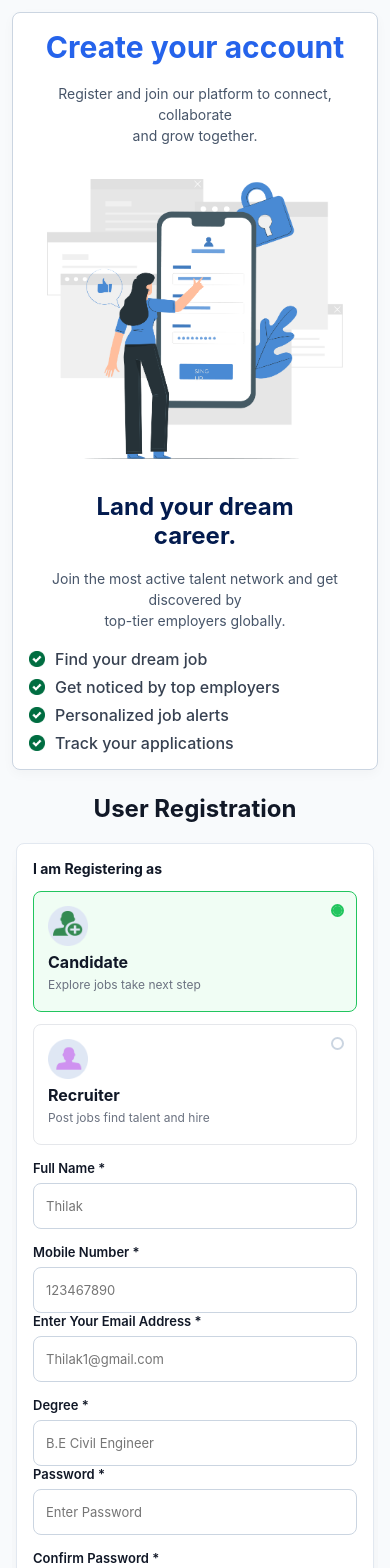
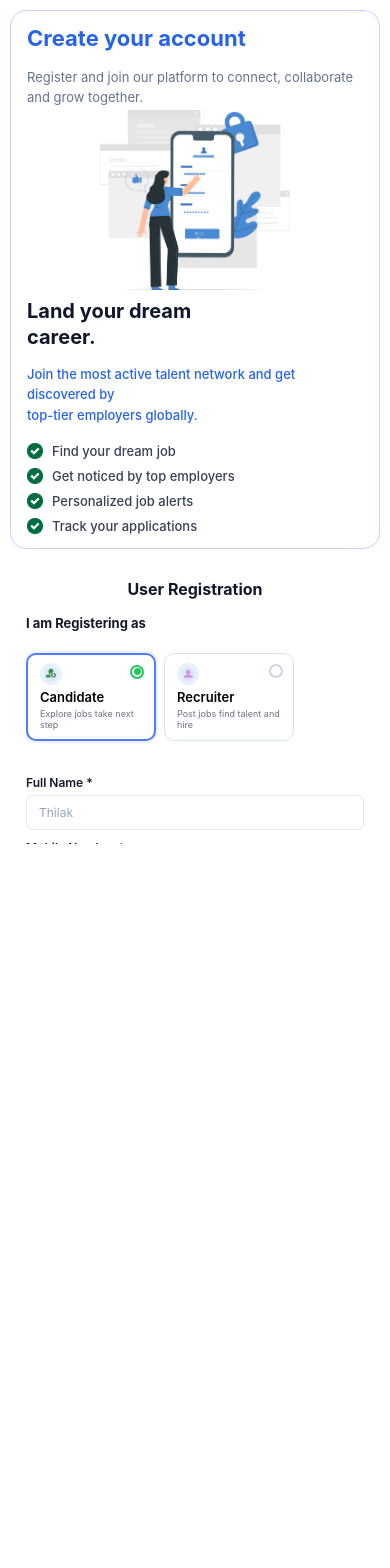
Before and after one commit to Thomastom17/Ai-resume-builder-and-screening-system, a React (Vite) app in the folder resumebuilder/: page /Resume-builder/signup/userregcandidate in a window 390 px wide. Shown: the top 1568 px of the page. After the commit the page ends 844 px from the top, so only its background shows below. Built offline with nearby package versions, Linux system fonts and the light colour scheme.

Commit message:
fix: Add media query for role card overflow on tablet and small laptop screens

```diff
--- a/resumebuilder/src/Components-login/UserRegCandidate.css
+++ b/resumebuilder/src/Components-login/UserRegCandidate.css
@@ -5,105 +5,115 @@
   font-family: -apple-system, BlinkMacSystemFont, "Segoe UI", Roboto, sans-serif;
 }
 
-.urc-register-page-wrapper {
-  display: flex;
-  gap: 1.5rem;
-  flex-wrap: nowrap;
-  padding: 1.25rem;
-  justify-content: center;
-  align-items: flex-start;
-  background-color: #f8fafc;
-  height: 100vh;
-  box-sizing: border-box;
-  overflow: hidden;
+html, body {
+  height: 100%;
 }
 
-.urc-register-container {
-  display: flex;
-  width: 100%;
-  height: 100%;
-  background: transparent;
-  justify-content: center;
-  gap: 1.5rem;
-  align-items: flex-start;
-  box-sizing: border-box;
+.urc-register-page-wrapper{
+  height:100vh;
+  width:100%;
+  background:#ffffff;
+  display:flex;
+  justify-content:center;
+  align-items:center;
+  padding:15px;
+  overflow:hidden;
+  position: relative;
 }
 
+.urc-register-container{
+  width:100%;
+  max-width:1200px;
+  height:100%;
+  max-height:96vh;
+  display:flex;
+  gap:60px;
+  align-items:stretch;
+  overflow: visible;
+}
+
+/* LEFT - matches image: slightly wider than right panel */
 .urc-register-left {
-  flex: 1 1 50%;
-  max-width: 50%;
-  padding: 18px 20px;
-  color: #1f2937;
-  background: #ffffff;
-  border: 1px solid #cbd5e1;
-  border-radius: 8px;
-  box-shadow: 0 4px 12px rgba(0, 0, 0, 0.03);
-  box-sizing: border-box;
+  flex: 0 0 42%;
+  max-width: 42%;
+  background: #fff;
+  border: 1px solid #c7d2fe;
+  border-radius: 16px;
+  padding: 24px 24px;
   display: flex;
   flex-direction: column;
   justify-content: space-between;
-  gap: 12px;
+  align-items: flex-start;
   height: 100%;
-  overflow: hidden;
-  text-align: center;
+  overflow: visible;
+  gap: 10px;
+}
+.urc-main-title{
+    font-size:22px;
+    font-weight:700;
+    color:#2563eb;
+    margin-bottom:6px;
 }
 
-.urc-register-left .urc-main-title {
-  font-size: 30px;
-  font-weight: 700;
-  color: #2563eb;
-  margin: 0;
+.urc-sub-title{
+    font-size:20px;
+    font-weight:700;
+    color:#0f172a;
+    margin:10px 0 4px;
+    line-height:1.3;
 }
 
-.urc-register-left .urc-sub-title {
-  font-size: 24px;
-  font-weight: 700;
-  color: #031b4e;
-  margin: 0;
+.urc-top-text{
+    font-size:13px;
+    color:#64748b;
+    line-height:1.55;
 }
 
-.urc-top-text, .urc-career-text {
-  font-size: 14px;
-  color: #475569;
-  line-height: 1.5;
-  margin: 0;
+.urc-career-text{
+    font-size:13px;
+    color:#2563eb;
+    line-height:1.55;
+    font-weight:500;
 }
 
+/* IMAGE - bigger to match reference, pushed down and centered */
 .urc-left-image {
   width: 100%;
-  max-width: 100%;
-  height: 280px;
-  min-height: 0;
-  flex: 0 0 auto;
-  display: block;
-  margin: 0 auto;
+  max-width: 260px;
+  height: 190px;
+  display: flex;
+  justify-content: center;
+  align-items: center;
+  align-self: center;
+  margin: 20px auto 16px;
+  flex-shrink: 0;
 }
 
-.urc-left-image img {
-  width: 100%;
-  height: 100%;
+.urc-left-image img{
+  width: auto;
+  height: 160%;
+  max-width: 100%;
+  max-height: 190%;
   object-fit: contain;
 }
 
-.urc-feature-list {
-  list-style: none;
-  margin: 0;
-  padding: 0;
-  display: grid;
-  grid-template-columns: 1fr;
-  gap: 8px;
-  text-align: center;
-  align-items: center;
+.urc-feature-list{
+  list-style:none;
+  padding:0;
+  margin-top:8px;
+  display:flex;
+  flex-direction:column;
+  gap:9px;
 }
 
-.urc-feature-item {
-  display: flex;
-  align-items: center;
-  text-align: center;
-  gap: 10px;
-  font-size: 16px;
-  font-weight: 500;
-  color: #374151;
+.urc-feature-item{
+  display:flex;
+  align-items:center;
+  justify-content:flex-start;
+  gap:9px;
+  font-size:13px;
+  color:#374151;
+  font-weight:500;
 }
 
 .urc-feature-item img {
@@ -111,99 +121,110 @@
   height: 16px;
 }
 
-
-.urc-register-right {
-  flex: 1 1 50%;
-  max-width: 50%;
-  height: 100%;
-  padding: 4px;
-  color: #1f2937;
-  box-sizing: border-box;
-  display: flex;
-  flex-direction: column;
-  align-self: flex-start;
-  overflow: hidden;
+/* RIGHT - narrower than left, no border */
+.urc-register-right{
+  flex: 1 1 0%;
+  max-width: none;
+  display:flex;
+  flex-direction:column;
+  height:100%;
+  overflow:hidden;
 }
 
 .urc-form-title {
-  font-size: 18px;
+  font-size: 16px;
   font-weight: 700;
   margin-top: 0;
-  margin-bottom: 18px;
+  margin-bottom: 16px;
   color: #111827;
   text-align: center;
 }
 
-.urc-register-right form {
-  border: 1px solid #e2e8f0;
-  border-radius: 8px;
-  padding: 18px 24px;
-  background: #ffffff;
-  box-shadow: 0 10px 25px -5px rgba(0, 0, 0, 0.05);
-  height: 100%;
-  display: flex;
-  flex-direction: column;
-  justify-content: space-between;
-  box-sizing: border-box;
-  overflow: hidden;
+.urc-register-right form{
+  background:transparent;
+  border:none;
+  padding: 0;
+  display:flex;
+  flex-direction:column;
+  gap:14px;
+  height:auto;
+  justify-content:flex-start;
+  overflow-y:auto;
 }
 
 .urc-register-label {
   display: block;
-  font-size: 14px;
+  font-size: 13px;
   font-weight: 700;
-  margin-bottom: 14px;
+  margin-bottom: 8px;
   color: #111827;
 }
 
-/* ROLE CARDS */
+/* ROLE CARDS - enlarged */
 .urc-role-wrapper {
   display: flex;
-  gap: 20px;
-  margin-bottom: 15px;
+  gap: 16px;
+  margin-bottom: 20px;
 }
 
 .urc-role-card {
   position: relative;
+
+  width: 160px;
+  height: 105px;
+
   display: flex;
   flex-direction: column;
+  justify-content: center;
   align-items: flex-start;
-  justify-content: center;
-  border: 1px solid #e5e7eb;
-  border-radius: 8px;
+
   padding: 14px 16px;
-  background: #ffffff;
+  border: 1px solid #dbe3f0;
+  border-radius: 10px;
+  background: #fff;
   cursor: pointer;
-  text-align: left;
-  font-family: inherit;
-  flex: 0 0 270px;
-  width: 200px;
-  height: 150px;
+  transition: 0.2s;
   box-sizing: border-box;
-  transition: all 0.2s ease;
 }
 
-.urc-role-card:hover {
-  border-color: #cbd5e1;
+.urc-role-card img {
+  width: 30px;
+  height: 30px;
+  padding: 5px;
+  border-radius: 50%;
+  background: #e8f1ff;
+  margin-bottom: 8px;
+}
+
+.urc-role-card h4 {
+  font-size: 16px;
+  margin: 0;
+  font-weight: 600;
+}
+
+.urc-role-card p {
+  font-size: 11px;
+  margin-top: 5px;
+  color: #6b7280;
+  line-height: 1.3;
 }
 
 .urc-role-card.urc-active {
-  border: 1.5px solid #22c55e;
-  background-color: #f0fdf4;
+  border: 2px solid #4f7cff;
+  box-shadow: 0 0 0 2px rgba(79, 124, 255, 0.1);
 }
 
 .urc-radio-circle {
   position: absolute;
-  top: 12px;
-  right: 12px;
-  width: 13px;
-  height: 13px;
+  top: 10px;
+  right: 10px;
+  width: 14px;
+  height: 14px;
+  border: 2px solid #cbd5e1;
   border-radius: 50%;
-  border: 2px solid #cbd5e1;
   display: flex;
   align-items: center;
   justify-content: center;
-  box-sizing: border-box;
 }
 
 .urc-role-card.urc-active .urc-radio-circle {
@@ -211,37 +232,20 @@
 }
 
 .urc-radio-dot {
-  width: 9px;
-  height: 9px;
+  width: 7px;
+  height: 7px;
   border-radius: 50%;
-  background: #22c55e;
-  display: block;
 }
 
-.urc-role-card img {
-  width: 40px;
-  height: 40px;
-  margin-bottom: 6px;
-}
-
-.urc-role-card h4 {
-  font-weight: 700;
-  font-size: 16px;
-  color: #111827;
-  margin-bottom: 2px;
-}
-
-.urc-role-card p {
-  font-size: 12px;
-  color: #6b7280;
-  line-height: 1.9;
+.urc-role-card.urc-active .urc-radio-dot {
+  background: #22c55e;
 }
 
 /* INPUT GRID & FIELDS */
 .urc-form-row {
   display: grid;
-  grid-template-columns: repeat(3, 1fr);
-  gap: 18px 16px;
+  grid-template-columns: repeat(2, 1fr);
+  gap: 12px 20px;
   margin-bottom: 0;
   overflow: visible;
   flex: 0 0 auto;
@@ -254,15 +258,15 @@
 }
 
 .urc-input-group.urc-full-width {
-  grid-column: span 3;
+  grid-column: span 2;
 }
 
 .urc-input-group label {
   display: block;
-  font-size: 15px;
+  font-size: 12px;
   font-weight: 600;
   color: #111827;
-  margin-bottom: 7px;
+  margin-bottom: 5px;
 }
 
 .urc-input-group input,
@@ -270,8 +274,8 @@
   width: 100%;
   box-sizing: border-box;
   padding: 9px 12px;
-  border: 1px solid #cbd5e1;
-  border-radius: 8px;
+  border: 1px solid #e2e8f0;
+  border-radius: 6px;
   font-size: 12px;
   color: #334155;
   background: #ffffff;
@@ -279,11 +283,15 @@
   transition: all 0.15s ease;
 }
 
+.urc-input-group input::placeholder{
+  color:#94a3b8;
+}
+
 .urc-input-group input:focus,
 .urc-input-group select:focus {
   outline: none;
   border-color: #2563eb;
-  box-shadow: 0 0 0 3px rgba(37, 99, 235, 0.12);
+  box-shadow: 0 0 0 2px rgba(37, 99, 235, 0.12);
 }
 
 /* PASSWORD WRAPPER */
@@ -294,23 +302,90 @@
 
 .urc-password-toggle-icon {
   position: absolute;
-  right: 12px;
+  right: 10px;
   top: 50%;
   transform: translateY(-50%);
   cursor: pointer;
 }
 
-/* RESUME UPLOAD BOX */
+/* RESUME UPLOAD BOX - forced single line, overrides any nested wrapper */
 .urc-upload-box {
   border: 1px dashed #cbd5e1;
-  border-radius: 8px;
-  padding: 12px;
-  display: flex;
-  align-items: center;
-  justify-content: center;
-  gap: 10px;
+  border-radius: 6px;
+  padding: 8px 12px !important;
+  display: flex !important;
+  flex-direction: row !important;
+  flex-wrap: nowrap !important;
+  align-items: center !important;
+  justify-content: center !important;
+  gap: 6px !important;
   background: #ffffff;
   cursor: pointer;
+  min-height: 38px;
+  height: auto;
+  text-align: center;
+  overflow: hidden;
+}
+
+/* Any direct child wrapper inside the upload box must also lay out in a row */
+.urc-upload-box > * {
+  display: inline-flex !important;
+  flex-direction: row !important;
+  align-items: center !important;
+  gap: 4px;
+  white-space: nowrap !important;
+  width: auto !important;
+}
+
+.urc-upload-box img,
+.urc-upload-box svg {
+  width: 15px;
+  height: 15px;
+  flex-shrink: 0;
+}
+
+.urc-upload-box p,
+.urc-upload-box span {
+  font-size: 11px;
+  font-weight: 400;
+  color: #64748b;
+  margin: 0 !important;
+  line-height: 1.3;
+  white-space: nowrap !important;
+  display: inline !important;
+}
+
+.urc-upload-box p:first-of-type{
+  font-weight:600;
+  color:#374151;
+}
+
+.urc-upload-box p:first-of-type::after {
+  content: " ";
+  white-space: pre;
+}
+
+/* Hide native file input UI ("Choose File" text/button) completely.
+   The input stays clickable/functional but visually invisible,
+   so only our custom "Click to Upload..." text is shown. */
+.urc-upload-box input[type="file"] {
+  position: absolute;
+  inset: 0;
+  width: 100%;
+  height: 100%;
+  opacity: 0;
+  cursor: pointer;
+  font-size: 0;
+  color: transparent;
+}
+
+.urc-upload-box input[type="file"]::-webkit-file-upload-button,
+.urc-upload-box input[type="file"]::file-selector-button {
+  display: none;
+}
+
+.urc-upload-box {
+  position: relative;
 }
 
 /* TERMS BLOCK */
@@ -321,17 +396,20 @@
 .urc-terms-container {
   display: flex;
   align-items: center;
-  gap: 10px;
-  font-size: 13px;
+  gap: 8px;
+  font-size: 11px;
   color: #475569;
   cursor: pointer;
+  line-height: 1.4;
 }
 
 .urc-terms-container input {
-  width: 15px;
-  height: 15px;
+  width: 13px;
+  height: 13px;
   border: 1px solid #cbd5e1;
-  border-radius: 4px;
+  border-radius: 3px;
+  flex-shrink: 0;
+  margin-top: 2px;
 }
 
 .urc-terms-container span {
@@ -342,12 +420,12 @@
 /* ACTIONS */
 .urc-register-btn {
   width: 100%;
-  padding: 13px;
+  padding: 11px;
   background: #2563eb;
   color: #ffffff;
   border: none;
   border-radius: 6px;
-  font-size: 14px;
+  font-size: 13px;
   font-weight: 600;
   cursor: pointer;
   font-family: inherit;
@@ -360,8 +438,9 @@
 
 .urc-login-text {
   text-align: center;
-  font-size: 13px;
+  font-size: 12px;
   color: #475569;
+  margin-top: 4px;
 }
 
 .urc-login-text span {
@@ -370,152 +449,208 @@
   cursor: pointer;
 }
 
+/* hide stray error/bullet marker completely */
 .urc-error-text {
-  color: #dc2626;
-  font-size: 11px;
-  margin-top: 4px;
-  display: block;
+  display: none !important;
 }
 
+/* ===== LARGE DESKTOP (1440px and above): fill page, no scroll, right side content bigger ===== */
+@media screen and (min-width: 1440px) {
+  .urc-register-page-wrapper {
+    padding: 20px 40px;
+    overflow: hidden;
+  }
+  .urc-register-container {
+    max-width: 1300px;
+    max-height: 96vh;
+    gap: 32px;
+  }
+  .urc-register-left {
+    padding: 28px 28px;
+  }
+  .urc-left-image {
+    max-width: 290px;
+    height: 210px;
+  }
+  .urc-role-card {
+    width: 175px;
+    height: 112px;
+  }
+
+  /* right side content - small safe increase, no overflow */
+  .urc-form-title {
+    font-size: 17px;
+  }
+  .urc-register-label {
+    font-size: 14px;
+  }
+  .urc-input-group label {
+    font-size: 13px;
+  }
+  .urc-input-group input,
+  .urc-input-group select {
+    padding: 10px 13px;
+    font-size: 13px;
+  }
+  .urc-register-btn {
+    padding: 12px;
+    font-size: 14px;
+  }
+}
+
+/* ===== MID DESKTOP (around 1204px): fill page, no scroll, right side content bigger ===== */
+@media screen and (min-width: 1024px) and (max-width: 1439px) {
+  .urc-register-page-wrapper {
+    padding: 16px 24px;
+    overflow: hidden;
+  }
+  .urc-register-container {
+    max-width: 100%;
+    max-height: 96vh;
+    gap: 30px;
+  }
+  .urc-register-left {
+    padding: 20px 20px;
+  }
+  .urc-left-image {
+    max-width: 230px;
+    height: 170px;
+  }
+  .urc-role-card {
+    width: 150px;
+    height: 100px;
+  }
+}
+
+/* ===== TABLET: allow scrolling ===== */
 @media screen and (min-width: 769px) and (max-width: 1023px) {
   .urc-register-page-wrapper {
     height: auto;
     min-height: 100vh;
     overflow-y: auto;
+    align-items: flex-start;
     padding: 20px;
   }
   .urc-register-container {
-    flex-direction: column;
+    flex-direction: row;
     height: auto;
-    gap: 20px;
+    max-height: none;
   }
-  .urc-register-left, .urc-register-right {
-    width: 100%;
-    max-width: 100%;
-    flex: 100%;
+  .urc-register-left,
+  .urc-register-right {
     height: auto;
-  }
-  .urc-register-left {
-    padding: 24px;
-    gap: 18px;
-  }
-  .urc-main-title {
-    text-align: center;
-  }
-  .urc-left-image {
-    max-width: 380px;
-    margin: auto;
-  }
-  .urc-register-right form {
-    height: auto;
-    padding: 24px;
-  }
-  .urc-role-wrapper {
-    gap: 20px;
-  }
-  .urc-role-card {
-    flex: 1;
-    width: auto;
-    height: 120px;
-  }
-  .urc-form-row {
-    grid-template-columns: repeat(2, 1fr);
-    gap: 16px;
   }
 }
 
+/* ===== MOBILE: allow scrolling ===== */
 @media screen and (max-width: 768px) {
   .urc-register-page-wrapper {
     height: auto;
     min-height: 100vh;
     overflow-y: auto;
-    padding: 16px;
+    align-items: flex-start;
+    padding: 14px;
   }
   .urc-register-container {
     flex-direction: column;
     height: auto;
-    gap: 20px;
+    max-height: none;
+    gap: 16px;
+    width: 100%;
   }
-  .urc-register-left, .urc-register-right {
+  .urc-register-left,
+  .urc-register-right {
+    max-width: 100%;
     width: 100%;
-    max-width: 100%;
-    flex: 100%;
+    flex: 1 1 100%;
     height: auto;
-  }
-  .urc-register-left {
-    padding: 20px;
-    gap: 18px;
-  }
-  .urc-main-title {
-    font-size: 20px;
-    text-align: center;
+    padding: 16px 18px;
+    box-sizing: border-box;
   }
   .urc-left-image {
-    max-width: 320px;
-    margin: 15px auto;
-  }
-  .urc-form-title {
-    font-size: 28px;
-    margin-bottom: 20px;
-  }
-  .urc-register-right form {
-    padding: 20px;
-    height: auto;
+    max-width: 200px;
+    height: 130px;
   }
   .urc-role-wrapper {
-    gap: 15px;
+    gap: 12px;
   }
   .urc-role-card {
-    flex: 1;
-    width: auto;
-    height: 115px;
-    padding: 14px;
+    width: 155px;
+    height: 100px;
   }
   .urc-form-row {
-    grid-template-columns: 1fr;
-    gap: 15px;
-  }
-  .urc-input-group.urc-full-width {
-    grid-column: span 1;
-  }
-  .urc-input-group input, .urc-input-group select {
-    height: 46px;
-    font-size: 14px;
-  }
-  .urc-register-btn {
-    height: 48px;
-    margin-top: 15px;
+    gap: 10px 12px;
   }
 }
 
 @media screen and (max-width: 480px) {
   .urc-register-page-wrapper {
-    padding: 12px;
+    padding: 10px;
   }
-  .urc-register-left {
-    padding: 16px;
+  .urc-register-left,
+  .urc-register-right {
+    padding: 14px 16px;
   }
-  .urc-register-right form {
-    padding: 16px;
-  }
-  .urc-form-title {
-    font-size: 24px;
+  .urc-left-image {
+    max-width: 190px;
+    height: 125px;
   }
   .urc-role-wrapper {
-    flex-direction: column;
-    gap: 12px;
+    gap: 8px;
   }
   .urc-role-card {
-    width: 100%;
-    height: auto;
+    width: 130px;
+    height: 88px;
+    padding: 10px 12px;
   }
-  .urc-main-title {
-    font-size: 18px;
+  .urc-role-card img {
+    width: 22px;
+    height: 22px;
+    padding: 4px;
+    margin-bottom: 4px;
   }
-  .urc-input-group label {
+  .urc-role-card h4 {
     font-size: 13px;
   }
-  .urc-input-group input, .urc-input-group select {
-    font-size: 13px;
+  .urc-role-card p {
+    font-size: 9px;
+    margin-top: 3px;
+  }
+  .urc-form-row {
+    grid-template-columns: 1fr;
+  }
+  .urc-input-group.urc-full-width {
+    grid-column: span 1;
   }
 }
+
+@media screen and (max-width: 360px) {
+  .urc-role-wrapper {
+    gap: 6px;
+  }
+  .urc-role-card {
+    width: 110px;
+    height: 80px;
+    padding: 8px 10px;
+  }
+  .urc-role-card img {
+    width: 18px;
+    height: 18px;
+    padding: 3px;
+    margin-bottom: 3px;
+  }
+  .urc-role-card h4 {
+    font-size: 12px;
+  }
+  .urc-role-card p {
+    font-size: 8px;
+    margin-top: 2px;
+    line-height: 1.15;
+  }
+  .urc-radio-circle {
+    width: 11px;
+    height: 11px;
+    top: 6px;
+    right: 6px;
+  }
+}
--- a/resumebuilder/src/Components-login/UserRegRecruiter.css
+++ b/resumebuilder/src/Components-login/UserRegRecruiter.css
@@ -357,6 +357,22 @@
 /* ===========================
    Tablet & Small Laptop
 =========================== */
+/* ===========================
+   1024px specific fix (role card overflow)
+=========================== */
+@media screen and (min-width: 1024px) and (max-width: 1100px) {
+
+  .urr-role-toggle {
+    gap: 24px;
+  }
+
+  .urr-role-card {
+    flex: 1 1 0;
+    width: auto;
+    max-width: 220px;
+  }
+
+}
 @media screen and (min-width: 769px) and (max-width: 1023px) {
 
   .urr-container {
```
